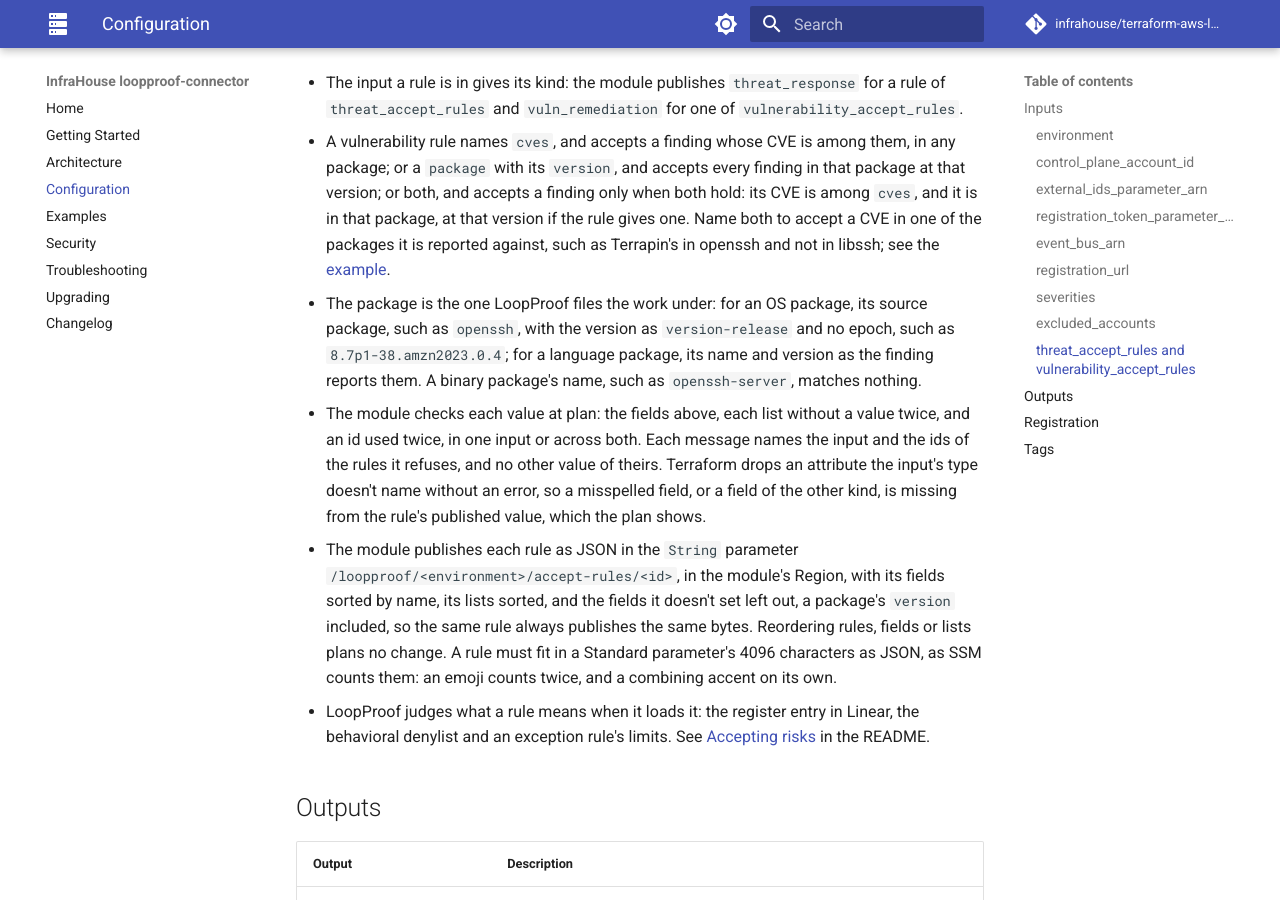
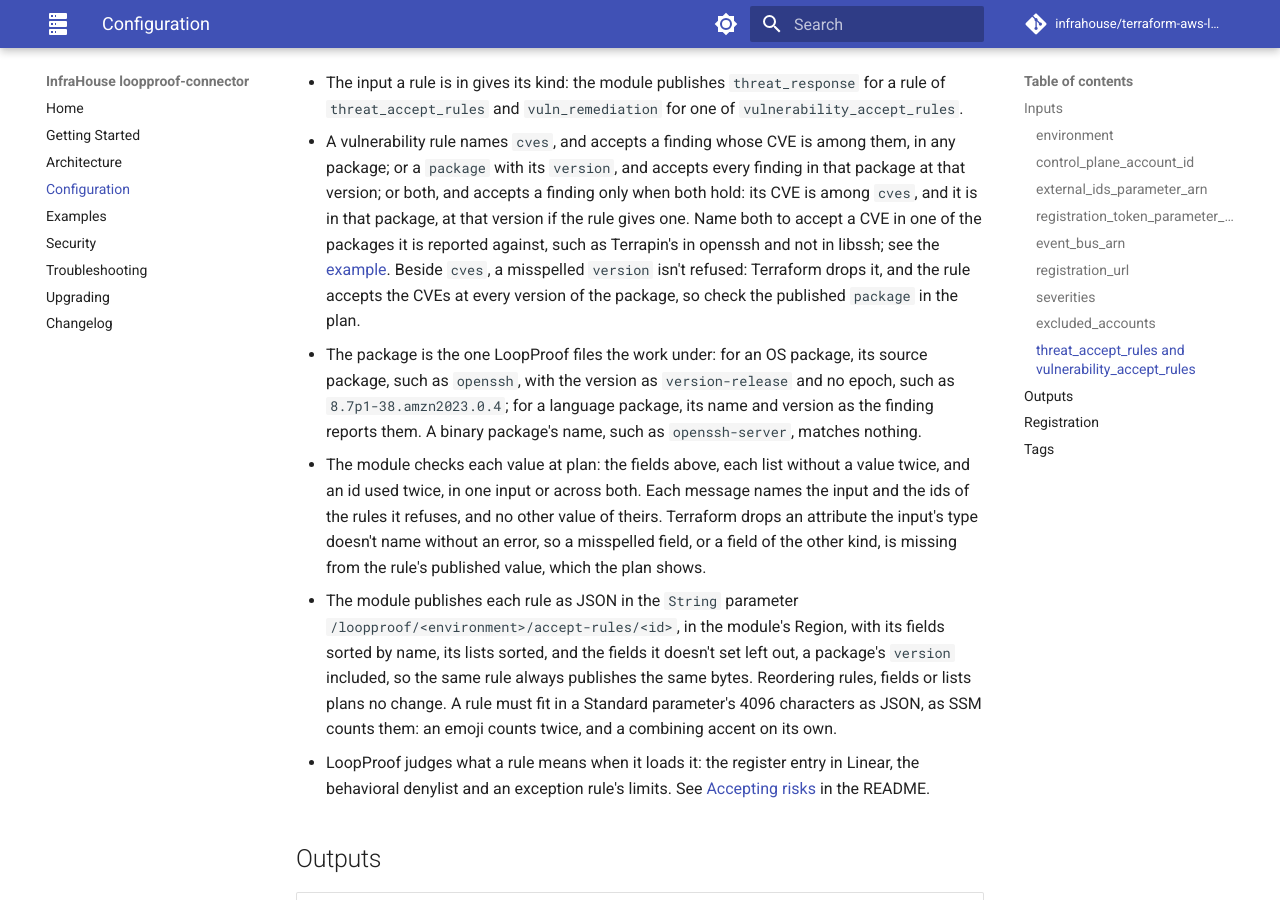
Before and after one commit to infrahouse/terraform-aws-loopproof-connector, an MkDocs documentation site: the page built from docs/configuration.md, in a window 1280 px wide and 900 px high, scrolled down 3754 px. Built offline with MkDocs 1.6.1 and Material for MkDocs 9.7.7, drawn with Linux system fonts in a browser that asks for light colours; comment, search, counter and statistics services are not loaded.

Commit message:
docs(accept-rules): a misspelled version beside cves widens the rule (IH-60, review 1)
Beside cves the version is optional, so a misspelled one, such as versoin, isn't refused:
Terraform drops it, and the rule accepts its CVEs at every version of the package. 1.3.0
refused that typo, since it always required the version. The README, configuration,
examples and troubleshooting say so where they explain the version, and say to check
the published package in the plan.

Co-Authored-By: Claude Opus 5.5 <noreply@anthropic.com>

```diff
--- a/docs/configuration.md
+++ b/docs/configuration.md
@@ -132,7 +132,9 @@ vulnerability_accept_rules = [
   with its `version`, and accepts every finding in that package at that version; or both, and accepts a finding only
   when both hold: its CVE is among `cves`, and it is in that package, at that version if the rule gives one. Name
   both to accept a CVE in one of the packages it is reported against, such as Terrapin's in openssh and not in
-  libssh; see the [example](examples.md#accept-a-cve-in-one-package).
+  libssh; see the [example](examples.md#accept-a-cve-in-one-package). Beside `cves`, a misspelled `version` isn't
+  refused: Terraform drops it, and the rule accepts the CVEs at every version of the package, so check the published
+  `package` in the plan.
 * The package is the one LoopProof files the work under: for an OS package, its source package, such as `openssh`,
   with the version as `version-release` and no epoch, such as `8.7p1-38.amzn2023.0.4`; for a language package, its
   name and version as the finding reports them. A binary package's name, such as `openssh-server`, matches nothing.
```
Also changed, not shown: README.md (+6 -4 lines), docs/examples.md (+3 -1 lines), docs/troubleshooting.md (+2 -1 lines).
